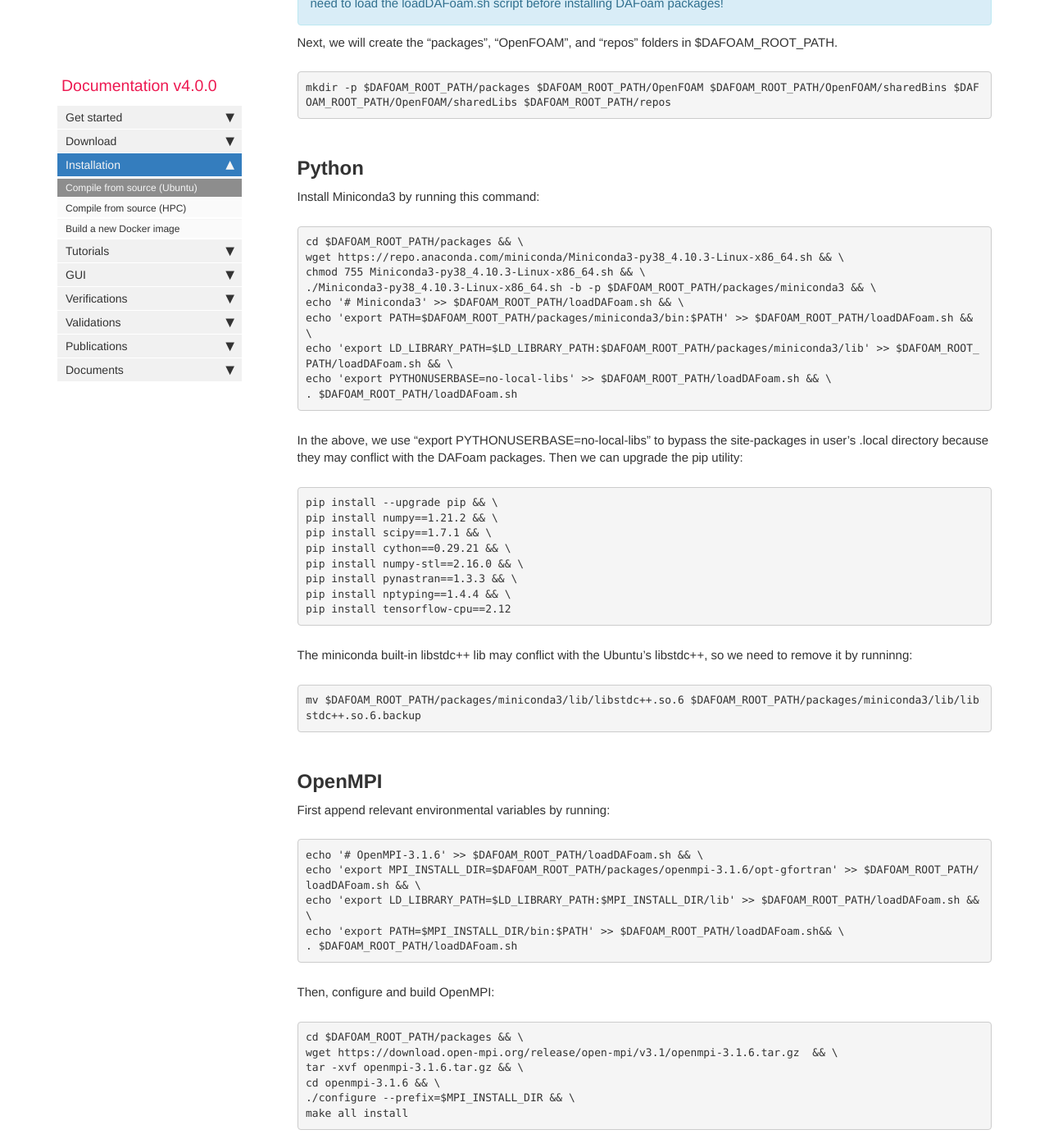
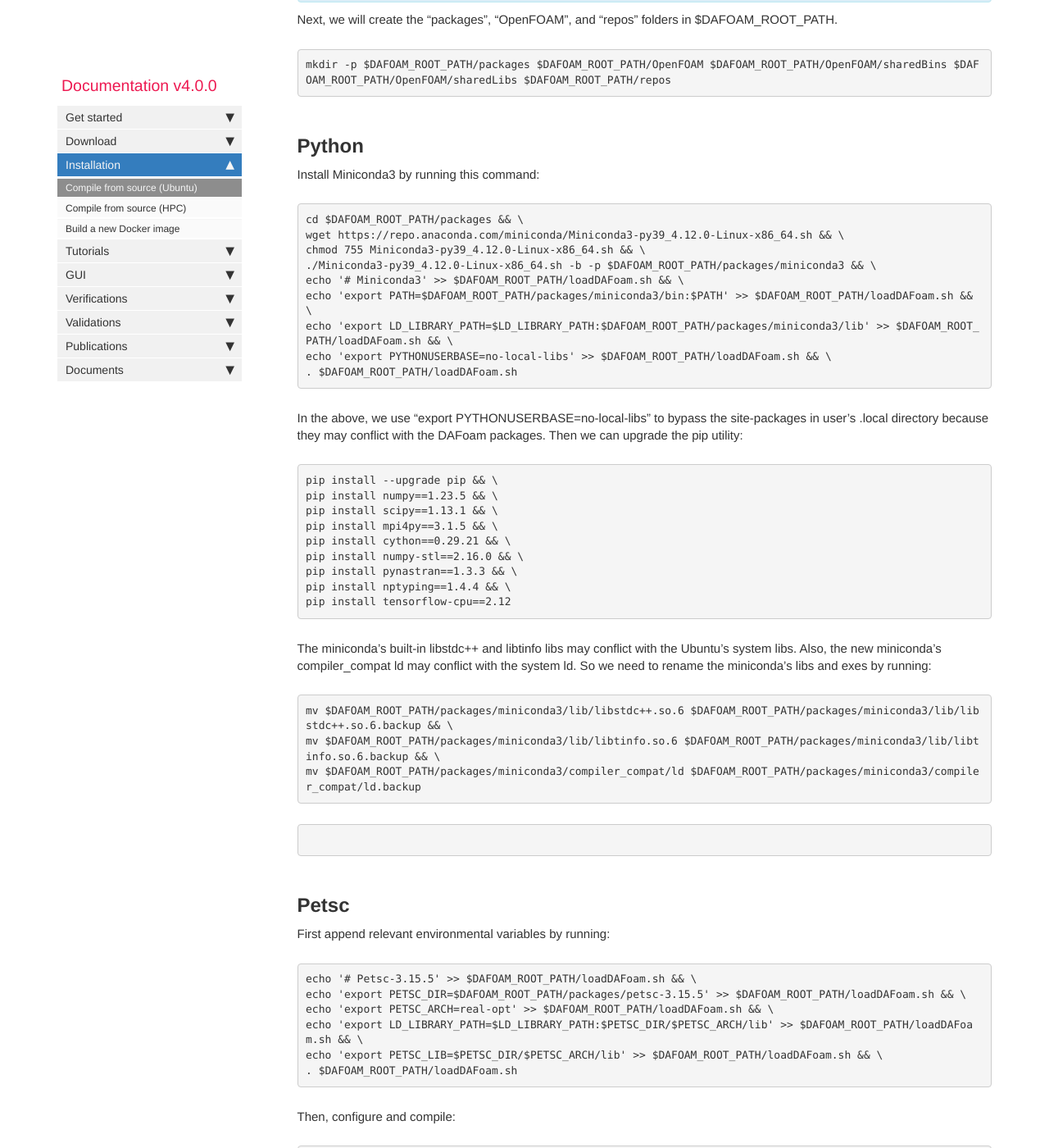
Before and after one commit to DAFoam/DAFoam.github.io, a Jekyll site: the page built from pages/mydoc/mydoc_installation_source.md, in a window 1280 px wide and 1400 px high, scrolled down 1558 px. Shown: the whole window at 82% size. Built offline with Jekyll 4.4.1, drawn with Linux system fonts in a browser that asks for light colours; comment, search, counter and statistics services are not loaded; some of the changed text lies outside the part shown.

Commit message:
content update

```diff
--- a/pages/mydoc/mydoc_installation_source.md
+++ b/pages/mydoc/mydoc_installation_source.md
@@ -7,14 +7,14 @@ permalink: mydoc_installation_source.html
 folder: mydoc
 ---
 
-{% include note.html content="This section assumes you want to compile the latest DAFoam optimization package from the source on a Linux system. If you use the Docker image, there is no need to compile anything and you can skip this section. For DAFoam older versions, refer to [v2.2.10-](mydoc_installation_source_2210.html), [v2.2.0-](mydoc_installation_source_220.html), and [v1.0.0](mydoc_installation_source_100.html)." %}
+{% include note.html content="This section assumes you want to compile the latest DAFoam optimization package from the source on a Linux system. If you use the Docker image, there is no need to compile anything and you can skip this section. For DAFoam older versions, refer to [v3](https://dafoam.github.io/v3-pages/mydoc_installation_source.html), [v2.2.10-](mydoc_installation_source_2210.html), [v2.2.0-](mydoc_installation_source_220.html), and [v1.0.0](mydoc_installation_source_100.html)." %}
 
-The DAFoam package can be compiled with various dependency versions. Here we elaborate on how to compile it on **Ubuntu 20.04** using the dependencies shown in the following table.
+The DAFoam package can be compiled with various dependency versions. Here we elaborate on how to compile it on **Ubuntu 22.04** using the dependencies shown in the following table.
 
 
 Ubuntu | Compiler | OpenMPI | mpi4py | PETSc  | petsc4py | CGNS  | Python | Numpy  | Scipy | Cython
 | :------------------------------------------------------------------------------------------------ |
-20.04.5 | gcc/9.4  | 3.1.6   | 3.1.3  | 3.14.6 | 3.14.1   | 4.1.2 | 3.8    | 1.21.2 | 1.7.1 | 0.29.21
+22.04.2 | gcc/11.4  | 4.1.2   | 3.1.5  | 3.15.5 | 3.15.5   | 4.2.0 | 3.9    | 1.23.5 | 1.13.1 | 0.29.21
 
 To compile, you can just copy the code blocks in the following steps and run them on the terminal. If a code block contains multiple lines, copy all the lines and run them on the terminal. Make sure each step run successfully before going to the next one. The entire compilation may take a few hours, the most time-consuming part is to compile OpenFOAM.
 
@@ -40,7 +40,7 @@ chmod 755 $HOME/dafoam/loadDAFoam.sh && \
 . $HOME/dafoam/loadDAFoam.sh
 </pre>
 
-{% include note.html content="You need to complete the following steps on the same termimal session. If you start a new terminal session, you need to load the loadDAFoam.sh script before installing DAFoam packages!" %}
+{% include note.html content="You need to complete the following steps on the same terminal session. If you start a new terminal session, you need to load the loadDAFoam.sh script before installing DAFoam packages!" %}
 
 Next, we will create the "packages", "OpenFOAM", and "repos" folders in $DAFOAM_ROOT_PATH.
 
@@ -54,9 +54,9 @@ Install Miniconda3 by running this command:
 
 <pre>
 cd $DAFOAM_ROOT_PATH/packages && \
-wget https://repo.anaconda.com/miniconda/Miniconda3-py38_4.10.3-Linux-x86_64.sh && \
-chmod 755 Miniconda3-py38_4.10.3-Linux-x86_64.sh && \
-./Miniconda3-py38_4.10.3-Linux-x86_64.sh -b -p $DAFOAM_ROOT_PATH/packages/miniconda3 && \
+wget https://repo.anaconda.com/miniconda/Miniconda3-py39_4.12.0-Linux-x86_64.sh && \
+chmod 755 Miniconda3-py39_4.12.0-Linux-x86_64.sh && \
+./Miniconda3-py39_4.12.0-Linux-x86_64.sh -b -p $DAFOAM_ROOT_PATH/packages/miniconda3 && \
 echo '# Miniconda3' >> $DAFOAM_ROOT_PATH/loadDAFoam.sh && \
 echo 'export PATH=$DAFOAM_ROOT_PATH/packages/miniconda3/bin:$PATH' >> $DAFOAM_ROOT_PATH/loadDAFoam.sh && \
 echo 'export LD_LIBRARY_PATH=$LD_LIBRARY_PATH:$DAFOAM_ROOT_PATH/packages/miniconda3/lib' >> $DAFOAM_ROOT_PATH/loadDAFoam.sh && \
@@ -68,8 +68,9 @@ In the above, we use "export PYTHONUSERBASE=no-local-libs" to bypass the site-pa
 
 <pre>
 pip install --upgrade pip && \
-pip install numpy==1.21.2 && \
-pip install scipy==1.7.1 && \
+pip install numpy==1.23.5 && \
+pip install scipy==1.13.1 && \
+pip install mpi4py==3.1.5 && \
 pip install cython==0.29.21 && \
 pip install numpy-stl==2.16.0 && \
 pip install pynastran==1.3.3 && \
@@ -77,48 +78,16 @@ pip install nptyping==1.4.4 && \
 pip install tensorflow-cpu==2.12
 </pre>
 
-The miniconda built-in libstdc++ lib may conflict with the Ubuntu's libstdc++, so we need to remove it by runninng:
+The miniconda's built-in libstdc++ and libtinfo libs may conflict with the Ubuntu's system libs. Also, the new miniconda's compiler_compat ld may conflict with the system ld. So we need to rename the miniconda's libs and exes by running:
 
 <pre>
-mv $DAFOAM_ROOT_PATH/packages/miniconda3/lib/libstdc++.so.6 $DAFOAM_ROOT_PATH/packages/miniconda3/lib/libstdc++.so.6.backup
+mv $DAFOAM_ROOT_PATH/packages/miniconda3/lib/libstdc++.so.6 $DAFOAM_ROOT_PATH/packages/miniconda3/lib/libstdc++.so.6.backup && \
+mv $DAFOAM_ROOT_PATH/packages/miniconda3/lib/libtinfo.so.6 $DAFOAM_ROOT_PATH/packages/miniconda3/lib/libtinfo.so.6.backup && \
+mv $DAFOAM_ROOT_PATH/packages/miniconda3/compiler_compat/ld $DAFOAM_ROOT_PATH/packages/miniconda3/compiler_compat/ld.backup
 </pre>
 
+<pre>
 
-## **OpenMPI**
-
-First append relevant environmental variables by running:
-
-<pre>
-echo '# OpenMPI-3.1.6' >> $DAFOAM_ROOT_PATH/loadDAFoam.sh && \
-echo 'export MPI_INSTALL_DIR=$DAFOAM_ROOT_PATH/packages/openmpi-3.1.6/opt-gfortran' >> $DAFOAM_ROOT_PATH/loadDAFoam.sh && \
-echo 'export LD_LIBRARY_PATH=$LD_LIBRARY_PATH:$MPI_INSTALL_DIR/lib' >> $DAFOAM_ROOT_PATH/loadDAFoam.sh && \
-echo 'export PATH=$MPI_INSTALL_DIR/bin:$PATH' >> $DAFOAM_ROOT_PATH/loadDAFoam.sh&& \
-. $DAFOAM_ROOT_PATH/loadDAFoam.sh
-</pre>
-
-Then, configure and build OpenMPI:
-
-<pre>
-cd $DAFOAM_ROOT_PATH/packages && \
-wget https://download.open-mpi.org/release/open-mpi/v3.1/openmpi-3.1.6.tar.gz  && \
-tar -xvf openmpi-3.1.6.tar.gz && \
-cd openmpi-3.1.6 && \
-./configure --prefix=$MPI_INSTALL_DIR && \
-make all install
-</pre>
-
-To verify the installation, run:
-
-<pre>
-mpicc -v
-</pre>
-
-You should see the version of the compiled OpenMPI.
-
-Finally, install mpi4py-3.1.3:
-
-<pre>
-pip install mpi4py==3.1.3
 </pre>
 
 ## **Petsc**
@@ -126,8 +95,8 @@ pip install mpi4py==3.1.3
 First append relevant environmental variables by running:
 
 <pre>
-echo '# Petsc-3.14.6' >> $DAFOAM_ROOT_PATH/loadDAFoam.sh && \
-echo 'export PETSC_DIR=$DAFOAM_ROOT_PATH/packages/petsc-3.14.6' >> $DAFOAM_ROOT_PATH/loadDAFoam.sh && \
+echo '# Petsc-3.15.5' >> $DAFOAM_ROOT_PATH/loadDAFoam.sh && \
+echo 'export PETSC_DIR=$DAFOAM_ROOT_PATH/packages/petsc-3.15.5' >> $DAFOAM_ROOT_PATH/loadDAFoam.sh && \
 echo 'export PETSC_ARCH=real-opt' >> $DAFOAM_ROOT_PATH/loadDAFoam.sh && \
 echo 'export LD_LIBRARY_PATH=$LD_LIBRARY_PATH:$PETSC_DIR/$PETSC_ARCH/lib' >> $DAFOAM_ROOT_PATH/loadDAFoam.sh && \
 echo 'export PETSC_LIB=$PETSC_DIR/$PETSC_ARCH/lib' >> $DAFOAM_ROOT_PATH/loadDAFoam.sh && \
@@ -138,14 +107,14 @@ Then, configure and compile:
 
 <pre>
 cd $DAFOAM_ROOT_PATH/packages && \
-wget https://www.mcs.anl.gov/petsc/mirror/release-snapshots/petsc-3.14.6.tar.gz  && \
-tar -xvf petsc-3.14.6.tar.gz && \
-cd petsc-3.14.6 && \
+wget https://www.mcs.anl.gov/petsc/mirror/release-snapshots/petsc-3.15.5.tar.gz  && \
+tar -xvf petsc-3.15.5.tar.gz && \
+cd petsc-3.15.5 && \
 ./configure --PETSC_ARCH=real-opt --with-scalar-type=real --with-debugging=0 --download-metis=yes --download-parmetis=yes --download-superlu_dist=yes --download-fblaslapack=yes --with-shared-libraries=yes --with-fortran-bindings=1 --with-cxx-dialect=C++11 && \
-make PETSC_DIR=$DAFOAM_ROOT_PATH/packages/petsc-3.14.6 PETSC_ARCH=real-opt all
+make PETSC_DIR=$DAFOAM_ROOT_PATH/packages/petsc-3.15.5 PETSC_ARCH=real-opt all
 </pre>
 
-Finally, install petsc4py-3.14.1:
+Finally, install petsc4py-3.15:
 
 <pre>
 cd $PETSC_DIR/src/binding/petsc4py && \
@@ -157,8 +126,8 @@ pip install .
 First append relevant environmental variables by running:
 
 <pre>
-echo '# CGNS-4.1.2' >> $DAFOAM_ROOT_PATH/loadDAFoam.sh && \
-echo 'export CGNS_HOME=$DAFOAM_ROOT_PATH/packages/CGNS-4.1.2/opt-gfortran' >> $DAFOAM_ROOT_PATH/loadDAFoam.sh && \
+echo '# CGNS-4.2.0' >> $DAFOAM_ROOT_PATH/loadDAFoam.sh && \
+echo 'export CGNS_HOME=$DAFOAM_ROOT_PATH/packages/CGNS-4.2.0/opt-gfortran' >> $DAFOAM_ROOT_PATH/loadDAFoam.sh && \
 echo 'export PATH=$PATH:$CGNS_HOME/bin' >> $DAFOAM_ROOT_PATH/loadDAFoam.sh && \
 echo 'export LD_LIBRARY_PATH=$LD_LIBRARY_PATH:$CGNS_HOME/lib' >> $DAFOAM_ROOT_PATH/loadDAFoam.sh && \
 . $DAFOAM_ROOT_PATH/loadDAFoam.sh
@@ -168,9 +137,9 @@ Then, configure and compile:
 
 <pre>
 cd $DAFOAM_ROOT_PATH/packages && \
-wget https://github.com/CGNS/CGNS/archive/v4.1.2.tar.gz  && \
-tar -xvaf v4.1.2.tar.gz && \
-cd CGNS-4.1.2 && \
+wget https://github.com/CGNS/CGNS/archive/v4.2.0.tar.gz  && \
+tar -xvaf v4.2.0.tar.gz && \
+cd CGNS-4.2.0 && \
 mkdir -p build && \
 cd build && \
 cmake .. -DCGNS_ENABLE_FORTRAN=1 -DCMAKE_INSTALL_PREFIX=$CGNS_HOME -DCGNS_BUILD_CGNSTOOLS=0 && \
@@ -490,12 +461,13 @@ $HOME/dafoam
     - OpenFOAM-v1812-ADF
     - OpenFOAM-v1812-ADR
     - ThirdParty-v1812
+    - sharedBin
+    - sharedLib
   - packages
     - Ipopt
     - miniconda3
-    - CGNS-4.1.2
-    - openmpi-3.1.6
-    - petsc-3.14.6
+    - CGNS-4.2.0
+    - petsc-3.15.5
   - repos
     - baseclasses
     - cgnsutilities
@@ -527,12 +499,12 @@ export MPI_INSTALL_DIR=$DAFOAM_ROOT_PATH/packages/openmpi-3.1.6/opt-gfortran
 export LD_LIBRARY_PATH=$LD_LIBRARY_PATH:$MPI_INSTALL_DIR/lib
 export PATH=$MPI_INSTALL_DIR/bin:$PATH
 # PETSC
-export PETSC_DIR=$DAFOAM_ROOT_PATH/packages/petsc-3.14.6
+export PETSC_DIR=$DAFOAM_ROOT_PATH/packages/petsc-3.15.5
 export PETSC_ARCH=real-opt
 export LD_LIBRARY_PATH=$LD_LIBRARY_PATH:$PETSC_DIR/$PETSC_ARCH/lib
 export PETSC_LIB=$PETSC_DIR/$PETSC_ARCH/lib
-# CGNS-4.1.2
-export CGNS_HOME=$DAFOAM_ROOT_PATH/packages/CGNS-4.1.2/opt-gfortran
+# CGNS-4.2.0
+export CGNS_HOME=$DAFOAM_ROOT_PATH/packages/CGNS-4.2.0/opt-gfortran
 export PATH=$PATH:$CGNS_HOME/bin
 export LD_LIBRARY_PATH=$LD_LIBRARY_PATH:$CGNS_HOME/lib
 # Ipopt
```
Also changed, not shown: other parts of pages/mydoc/mydoc_installation_source.md (+3 -1 lines).
